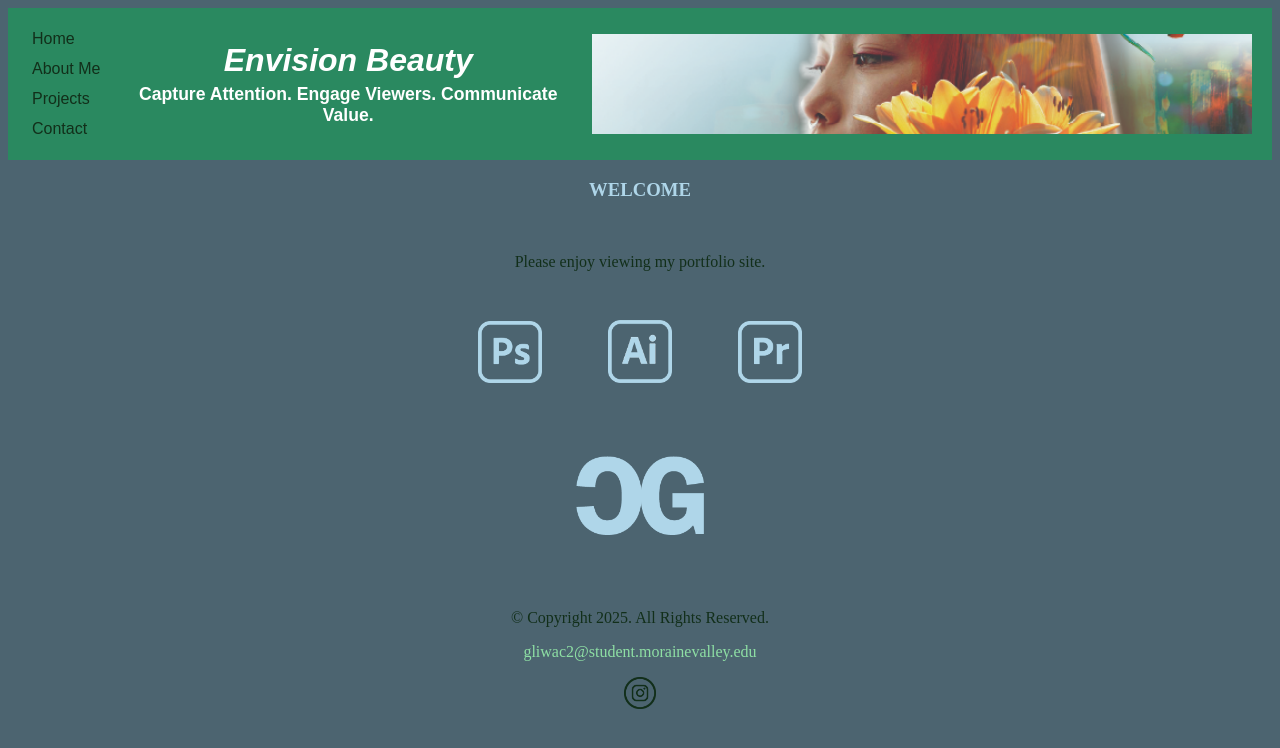
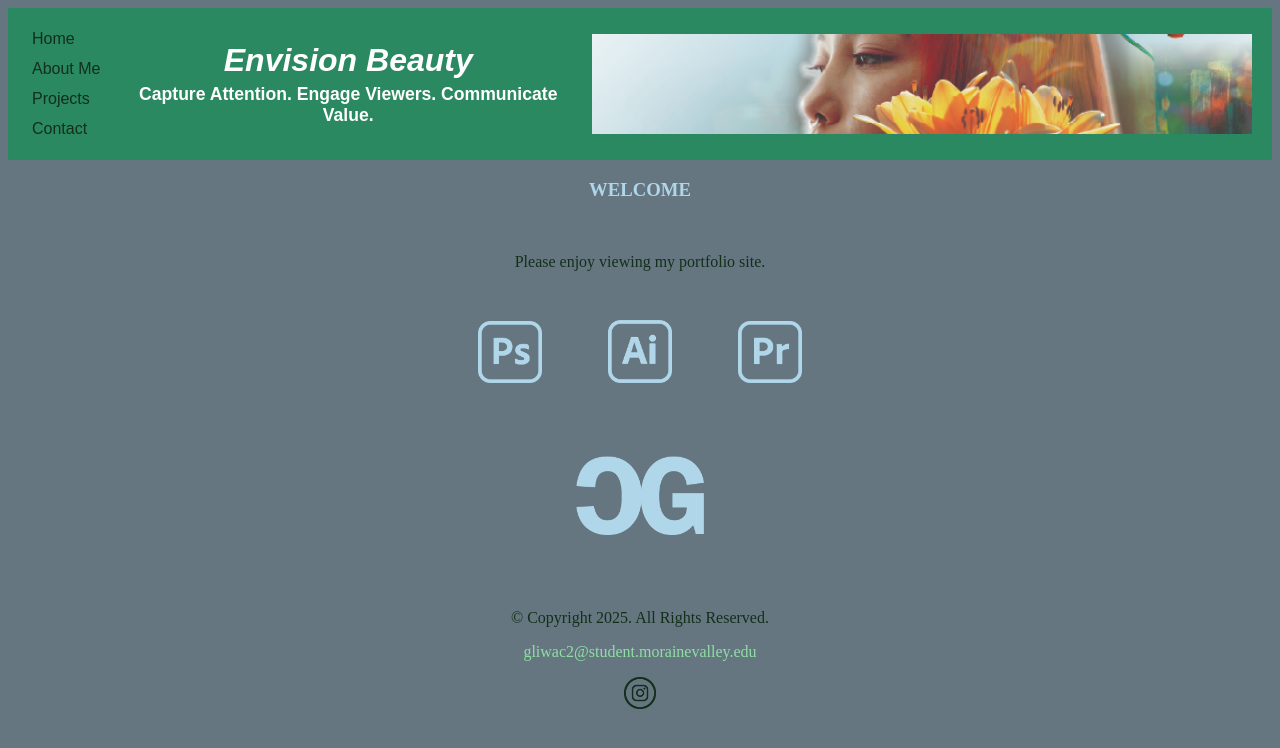
Before and after one commit to gliwac2/gliwac2-Portfolio-Site, a plain HTML site: page index.html in a window 1280 px wide. Drawn offline with Linux system fonts and the light colour scheme; a web font is replaced by a local one.

Commit message:
Update styles.css background color

```diff
--- a/css/styles.css
+++ b/css/styles.css
@@ -72,7 +72,7 @@ header {
 }
 
 body{
-    background-color: #4c6470;
+    background-color: #667681;
 }
 
 #content h3 {
```
